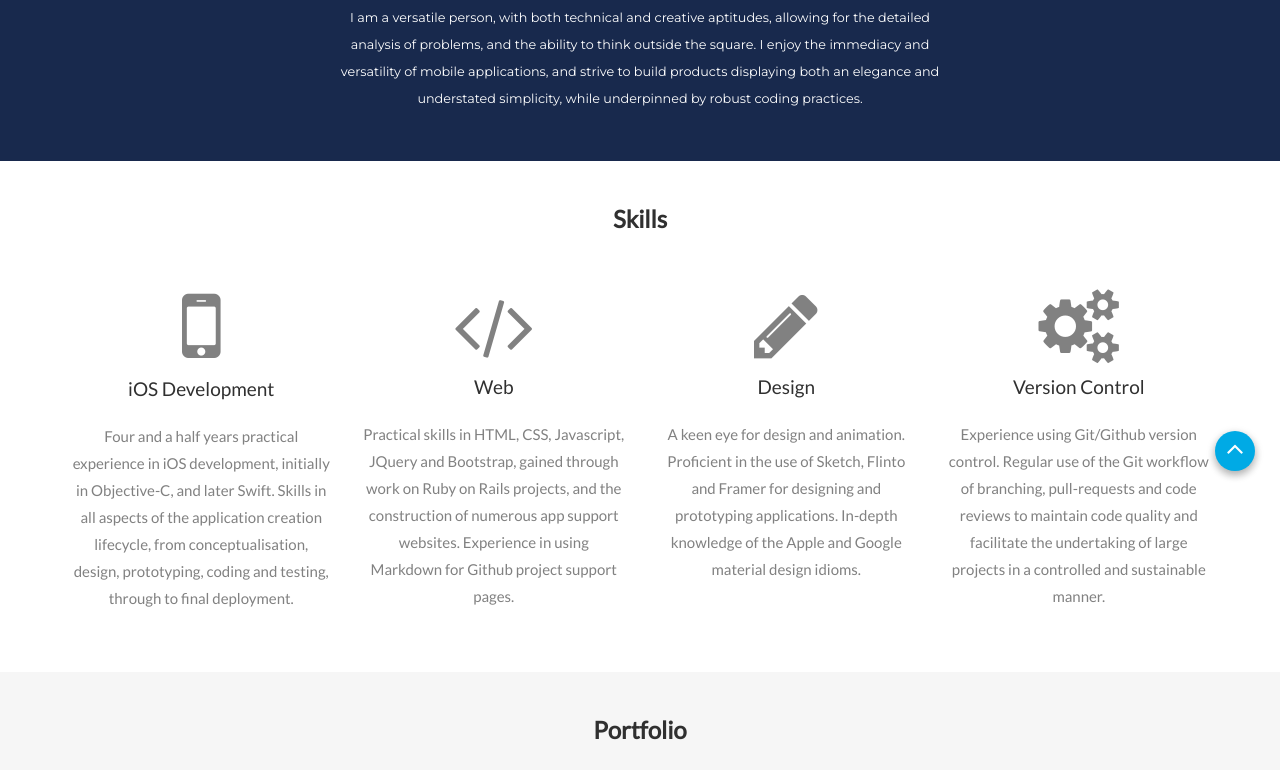
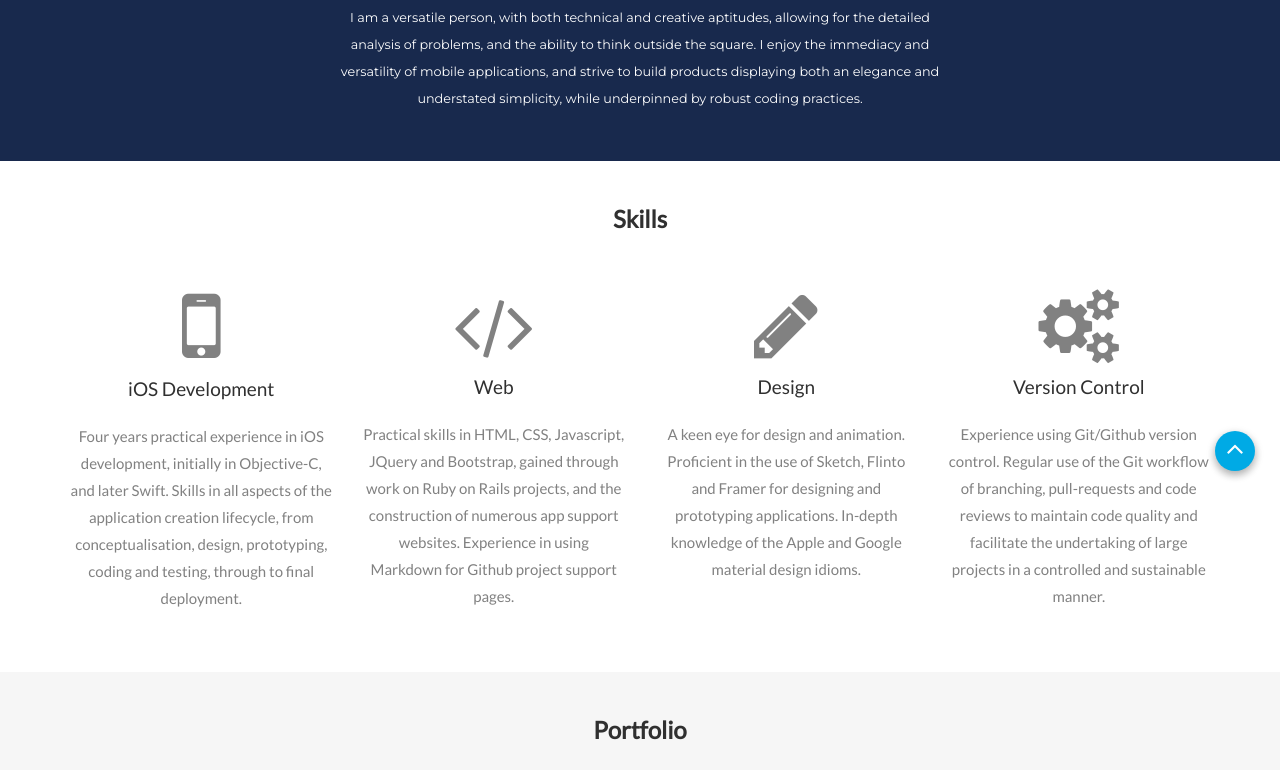
Before and after one commit to bakeddean/bakeddean.github.io, a plain HTML site: page index.html in a window 1280 px wide. Shown: the part 429-1199 px from the top of the page. Drawn offline with nearby package versions, Linux system fonts and the light colour scheme.

Commit message:
Text change in iOS Development. Update CV pdf.

```diff
--- a/index.html
+++ b/index.html
@@ -72,7 +72,7 @@
     <div class="col-sm-3">
       <i class="fa fa-mobile fa-6x icon" aria-hidden="true"></i>
       <h4>iOS Development</h4>
-      <p>Four and a half years practical experience in iOS development, initially in Objective-C, and later Swift. Skills in all aspects of the application creation lifecycle, from conceptualisation, design, prototyping, coding and testing, through to final deployment.
+      <p>Four years practical experience in iOS development, initially in Objective-C, and later Swift. Skills in all aspects of the application creation lifecycle, from conceptualisation, design, prototyping, coding and testing, through to final deployment.
       </p>
     </div>
     <div class="col-sm-3">
```
Also changed, not shown: 1 other file.
